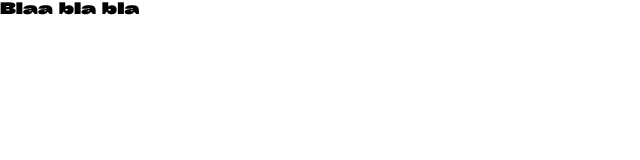
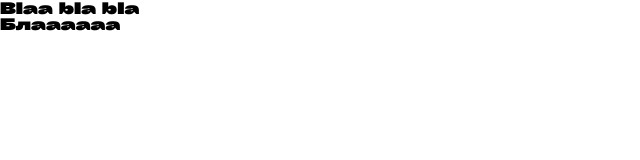
Before and after one commit to dahzqa/placaaat, a plain HTML site: page index.html in a window 1280 px wide. Shown: the whole page, without its empty margins (0-640 px from the left). Drawn offline with Linux system fonts and the light colour scheme.

Commit message:
Update index.html

```diff
--- a/index.html
+++ b/index.html
@@ -9,5 +9,6 @@
 </head>
 <body>
     <p>Blaa bla bla</p>
+    <p>Блаааааа</p>
 </body>
 </html>
```
